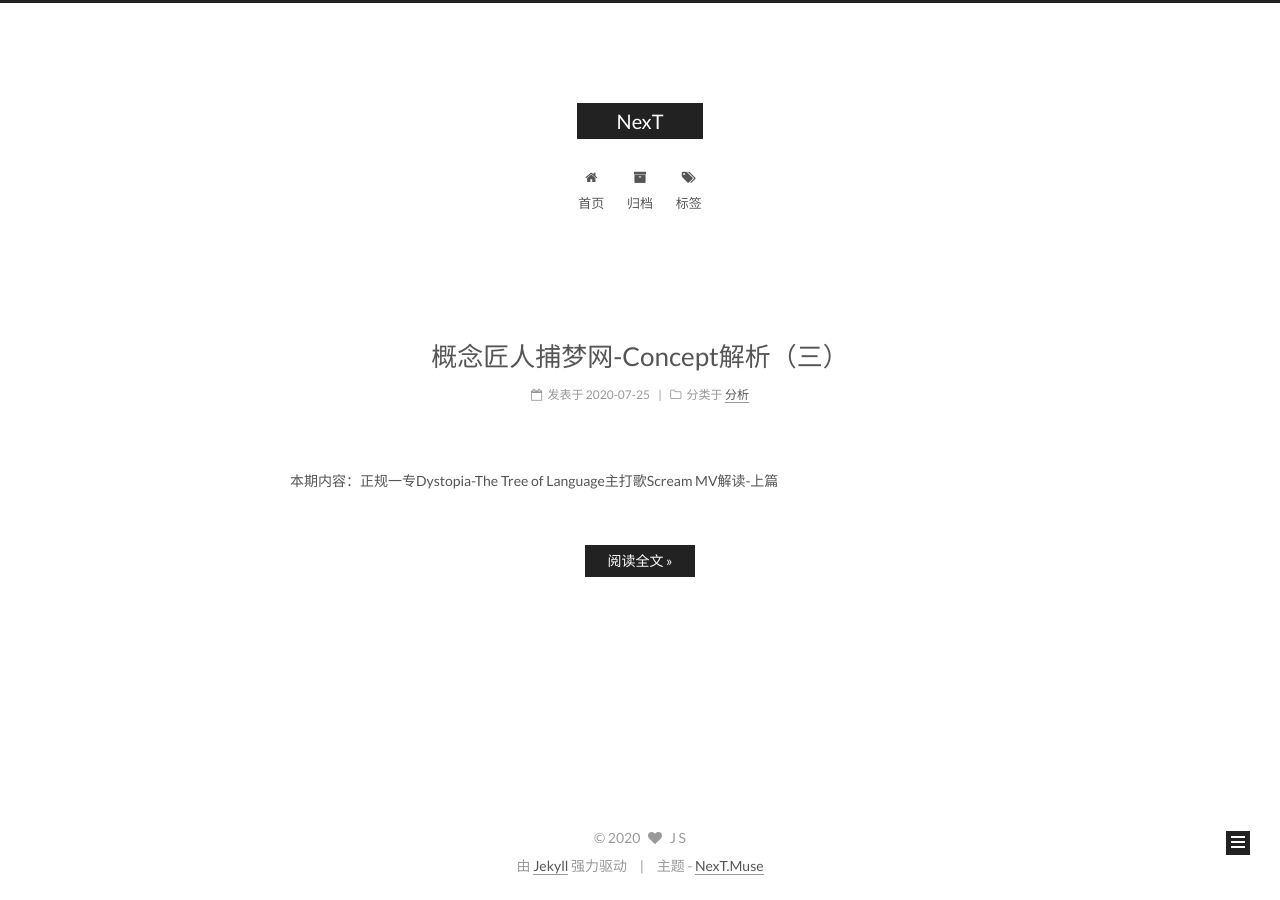
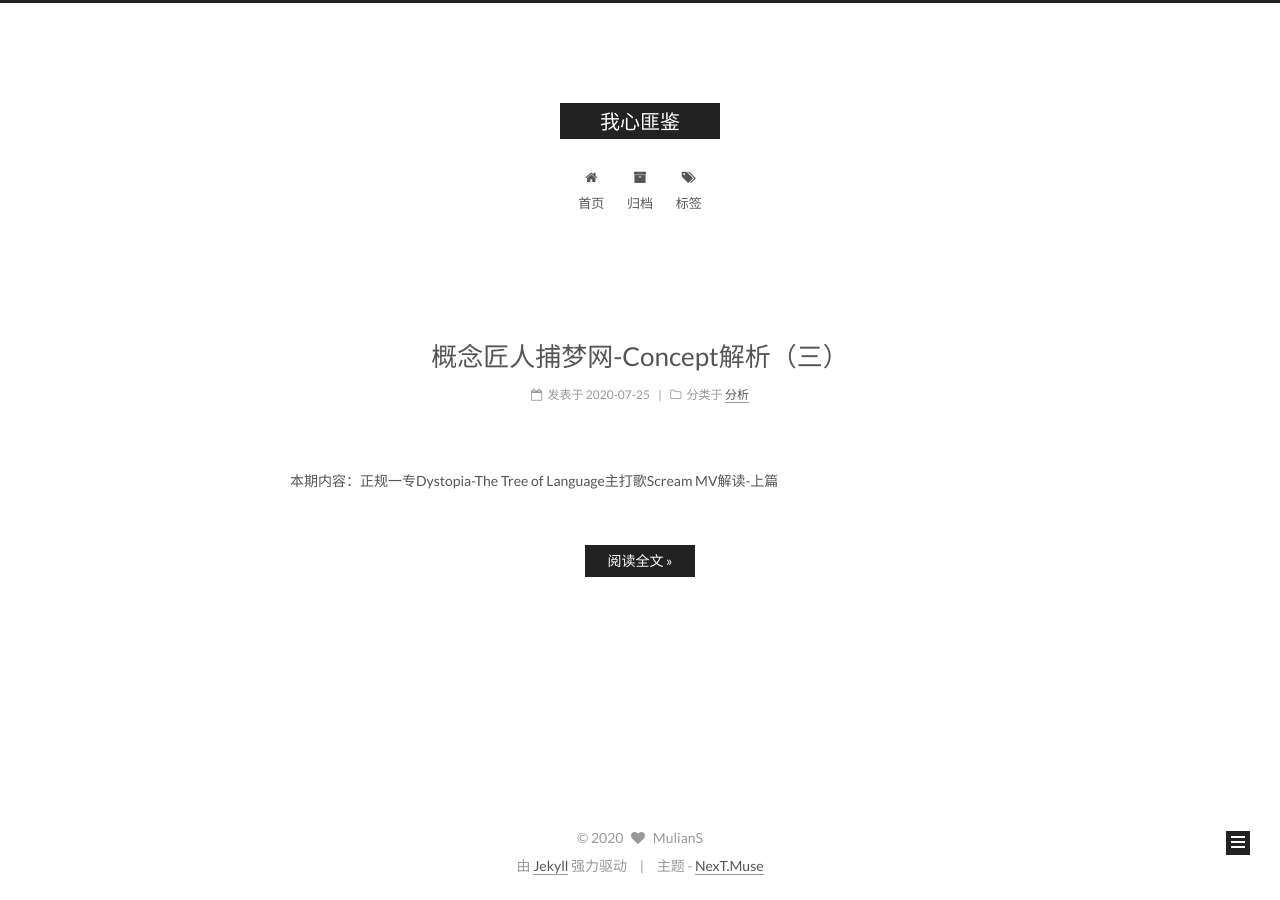
Before and after one commit to awochirp/awochirp.github.io, a Jekyll site: the page built from index.html, in a window 1280 px wide. Built offline with Jekyll 4.4.1, drawn with Linux system fonts in a browser that asks for light colours; the list of posts is cut into pages by our own code.

Commit message:
change site title

```diff
--- a/_config.yml
+++ b/_config.yml
@@ -4,10 +4,10 @@
 # ---------------------------------------------------------------
 
 # Site
-title: NexT
+title: 我心匪鉴
 subtitle:
 description:
-author: J S
+author: MulianS
 # Support language: de, en, fr-FR, id, ja, ko, pt-BR, pt, ru, zh-Hans, zh-hk, zh-tw
 language: zh-Hans
 date_format: '%Y-%m-%d'
```
